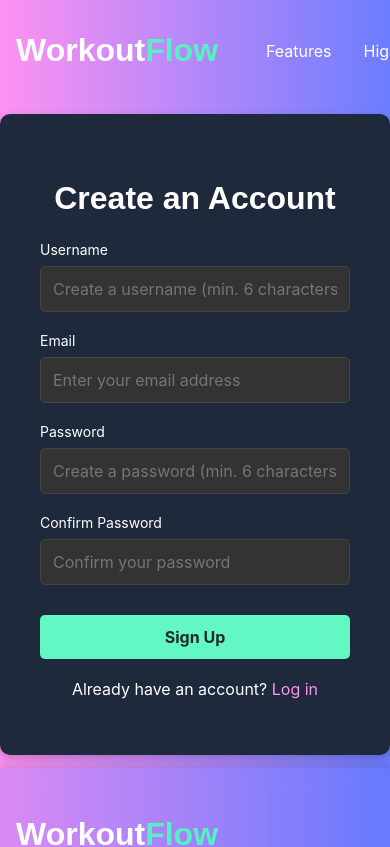
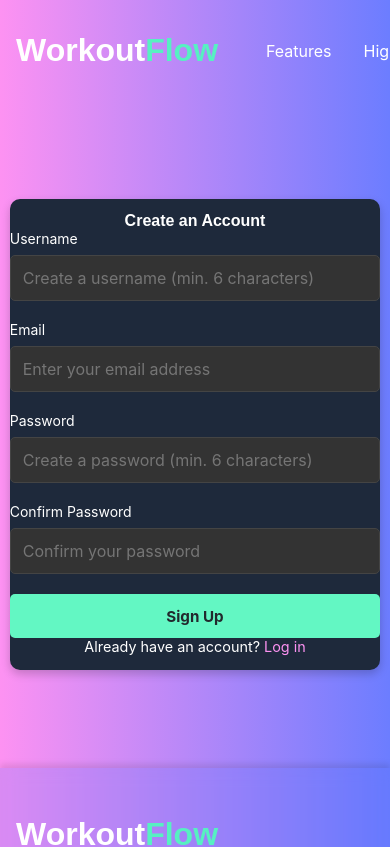
Before and after one commit to Devivdb/workout-flow-webapp, a React (Vite) app: page /sign-up in a window 390 px wide. Shown: the top 847 px of the page. Built offline with nearby package versions, Linux system fonts and the light colour scheme.

Commit message:
Adjust styling for improved responsiveness across breakpoints for SignUp page

```diff
--- a/src/pages/signUp/SignUp.css
+++ b/src/pages/signUp/SignUp.css
@@ -13,101 +13,61 @@
     justify-content: center;
     align-items: center;
     min-height: 79vh;
+    padding: var(--spacing-md);
 }
 
 .signup-form {
-    padding: 40px;
-    width: 100%;
+    background-color: #1e293b;
+    box-shadow: 0 4px 10px rgba(0, 0, 0, 0.2);
+    border-radius: 10px;
+    padding: var(--spacing-lg);
+    width: 90%;
     max-width: 400px;
 }
 
 .form-group {
-    margin-bottom: 20px;
+    margin-bottom: var(--spacing-md);
 }
 
 .form-group label {
     display: block;
-    margin-bottom: 8px;
+    margin-bottom: var(--spacing-xs);
+    font-size: 0.9rem;
+    color: white;
 }
 
 .form-group input {
     width: 100%;
     padding: 12px;
+    border-radius: 5px;
+    border: 1px solid #444;
+    background-color: #333;
+    color: white;
+    font-size: var(--font-size-base);
+    transition: border-color 0.3s;
+    min-height: 44px;
 }
 
 .signup-button {
     width: 100%;
     padding: 12px;
-    margin-top: 10px;
+    margin-top: var(--spacing-sm);
+    background-color: rgb(99, 247, 195);
+    color: #22292D;
+    border: none;
+    border-radius: 5px;
+    font-size: var(--font-size-base);
+    font-weight: bold;
+    cursor: pointer;
+    transition: background-color 0.3s;
+    min-height: 44px;
 }
 
 .error-message, .success-message {
-    padding: 10px;
-    margin-bottom: 20px;
-}
-
-.login-link {
-    margin-top: 20px;
-    text-align: center;
-}
-
-/*
- * TYPOGRAPHY
- */
-.signup-container {
-    font-family: 'Inter', sans-serif;
-}
-
-.signup-form h2 {
-    font-size: 32px;
-    margin-bottom: 24px;
-    text-align: center;
-    font-family: 'Montserrat', sans-serif;
-}
-
-.form-group label {
-    font-size: 14px;
-}
-
-.form-group input {
-    font-size: 16px;
-}
-
-.signup-button {
-    font-size: 16px;
-    font-weight: bold;
-}
-
-.error-message, .success-message {
-    font-size: 14px;
-}
-
-/*
- * COLORS
- */
-.signup-form {
-    background-color: #1e293b;
-    box-shadow: 0 4px 10px rgba(0, 0, 0, 0.2);
-}
-
-.signup-form h2 {
-    color: white;
-}
-
-.form-group label {
-    color: white;
-}
-
-.form-group input {
-    border: 1px solid #444;
-    background-color: #333;
-    color: white;
-}
-
-.signup-button {
-    background-color: rgb(99, 247, 195);
-    color: #22292D;
-    border: none;
+    padding: var(--spacing-sm);
+    border-radius: 5px;
+    margin-bottom: var(--spacing-md);
+    font-size: 0.9rem;
 }
 
 .error-message {
@@ -121,7 +81,10 @@
 }
 
 .login-link {
+    margin-top: var(--spacing-md);
+    text-align: center;
     color: white;
+    font-size: var(--font-size-base);
 }
 
 .login-link a {
@@ -130,34 +93,18 @@
 }
 
 /*
- * BORDERS & SHAPES
+ * TYPOGRAPHY
  */
-.signup-form {
-    border-radius: 10px;
+.signup-container {
+    font-family: 'Inter', sans-serif;
 }
 
-.form-group input {
-    border-radius: 5px;
-}
-
-.signup-button {
-    border-radius: 5px;
-}
-
-.error-message, .success-message {
-    border-radius: 5px;
-}
-
-/*
- * TRANSITIONS & ANIMATIONS
- */
-.form-group input {
-    transition: border-color 0.3s;
-}
-
-.signup-button {
-    cursor: pointer;
-    transition: background-color 0.3s;
+.signup-form h2 {
+    font-size: var(--font-size-2xl);
+    margin-bottom: var(--spacing-lg);
+    text-align: center;
+    font-family: 'Montserrat', sans-serif;
+    color: white;
 }
 
 /*
@@ -180,3 +127,48 @@
 .login-link a:hover {
     text-decoration: underline;
 }
+
+/* Responsive adjustments */
+@media (max-width: 768px) {
+    .signup-form {
+        padding: var(--spacing-md);
+    }
+
+    .signup-form h2 {
+        font-size: var(--font-size-xl);
+        margin-bottom: var(--spacing-md);
+    }
+}
+
+@media (max-width: 575px) {
+    .signup-container {
+        padding: var(--spacing-sm);
+    }
+
+    .signup-form {
+        width: 95%;
+        padding: var(--spacing-sm);
+    }
+
+    .form-group {
+        margin-bottom: var(--spacing-sm);
+    }
+
+    .form-group input {
+        padding: 10px;
+        font-size: 0.95rem;
+    }
+
+    .signup-button {
+        font-size: 0.95rem;
+    }
+
+    .error-message, .success-message {
+        padding: var(--spacing-xs);
+        font-size: 0.85rem;
+    }
+
+    .login-link {
+        font-size: 0.9rem;
+    }
+}
```
